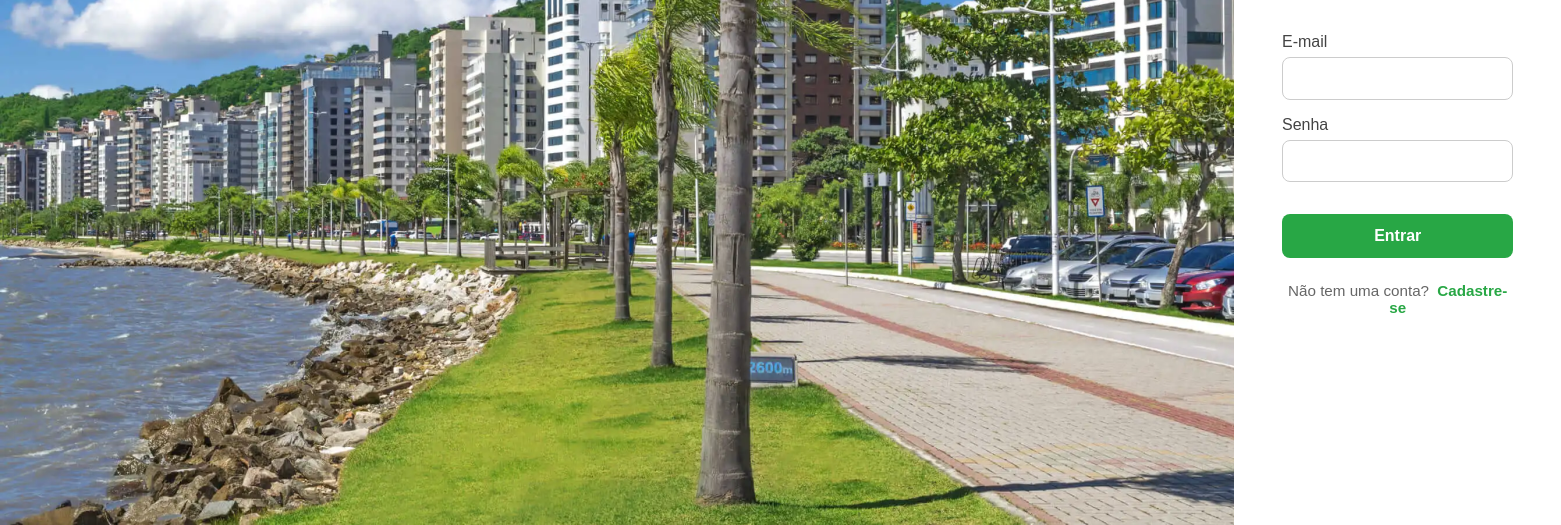
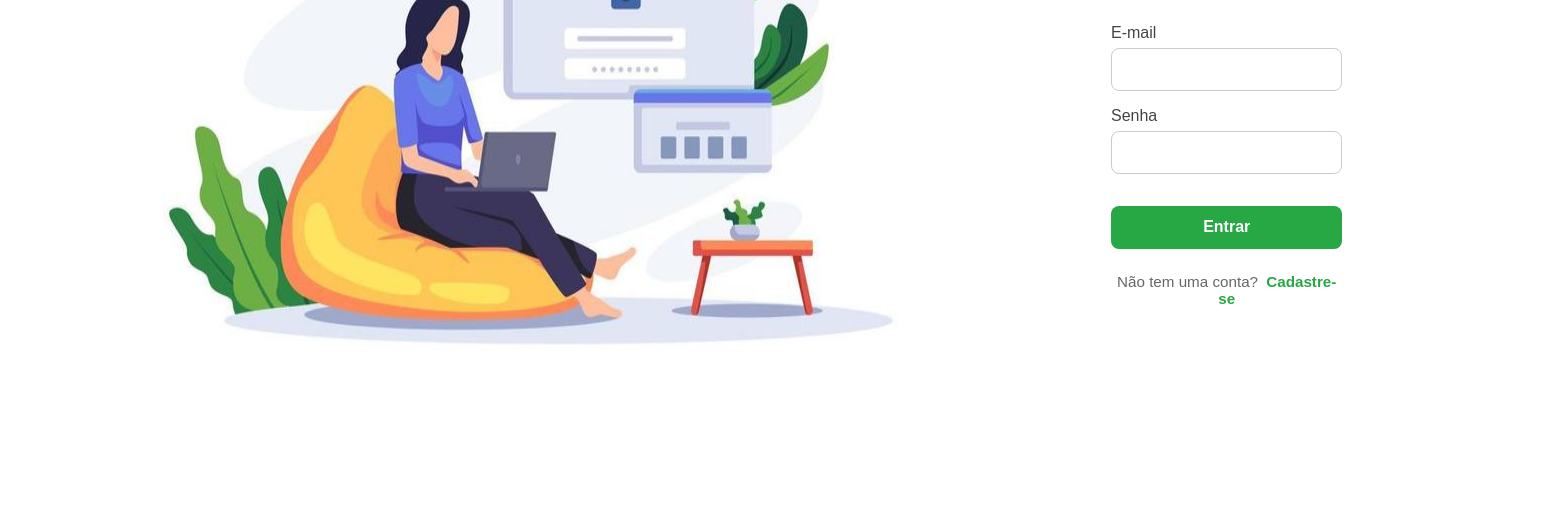
Before and after one commit to Senuuun/MotoVerde, a plain HTML site: page login/index.html in a window 1280 px wide. Shown: the part 298-823 px from the top of the page, 1561 px wide, since content can reach past the window. After the commit the page ends 800 px from the top, so only its background shows below. Drawn offline with Linux system fonts and the light colour scheme; files whose address does not match are found by name.

Commit message:
Atualização no design do login

```diff
--- a/login/index.html
+++ b/login/index.html
@@ -7,8 +7,9 @@
 </head>
 <body>
     <header id="topbar"></header>
+
     <main class="login-wrapper">
-        <img src="/MotoVerde/images/login/fundoLogin.webp" alt="Imagem de Login" id="login-image">
+        <img src="/MotoVerde/images/login/Login.png" alt="Imagem de Login" id="login-image">
 
         <div class="login-formulario">
           <h2>Entrar na sua conta</h2>
--- a/login/login.css
+++ b/login/login.css
@@ -1,30 +1,31 @@
 .login-wrapper {
     display: flex;
-    min-height: 90vh;
     font-family: 'Segoe UI', Tahoma, Geneva, Verdana, sans-serif;
+    width: 1vw;
+    justify-content: space-around;
   }
 
-  .login-image {
-    flex: 1;
-    background-size: cover;
-    background-position: center;
+  #login-image {
+    width: 65em;
+    margin-top: 20vh;
+    margin-left: 20vh;
+    margin-right: 20vh;
   }
 
   .login-formulario {
     flex: 1;
     padding: 3rem;
+    padding-top: 25vh;
     display: flex;
     flex-direction: column;
     justify-content: center;
-    background-color: #fff;
   }
 
   .login-formulario h2 {
     margin-bottom: 2rem;
     font-size: 2rem;
-    color: #333;
+    color: #0a621f;
     text-align: center;
-    font-weight: 600;
   }
 
   .login-formulario form {
@@ -75,7 +76,3 @@
     text-decoration: none;
     margin-left: 4px;
   }
-
-  .login-formulario p a:hover {
-    text-decoration: underline;
-  }
```
Also changed, not shown: register/index.html (+1 -1 lines), images/login/Login.png (added), images/login/fundoLogin.webp (deleted).
